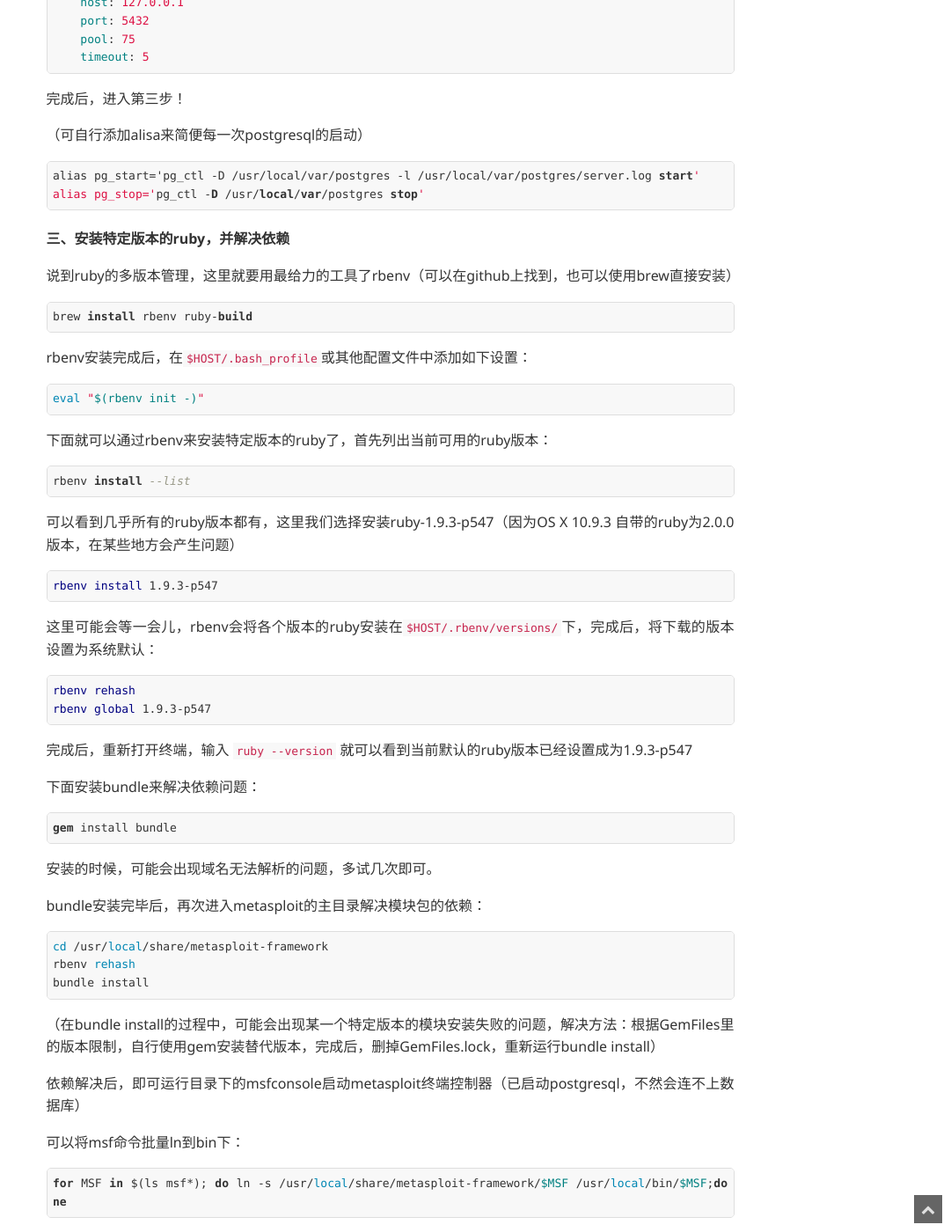
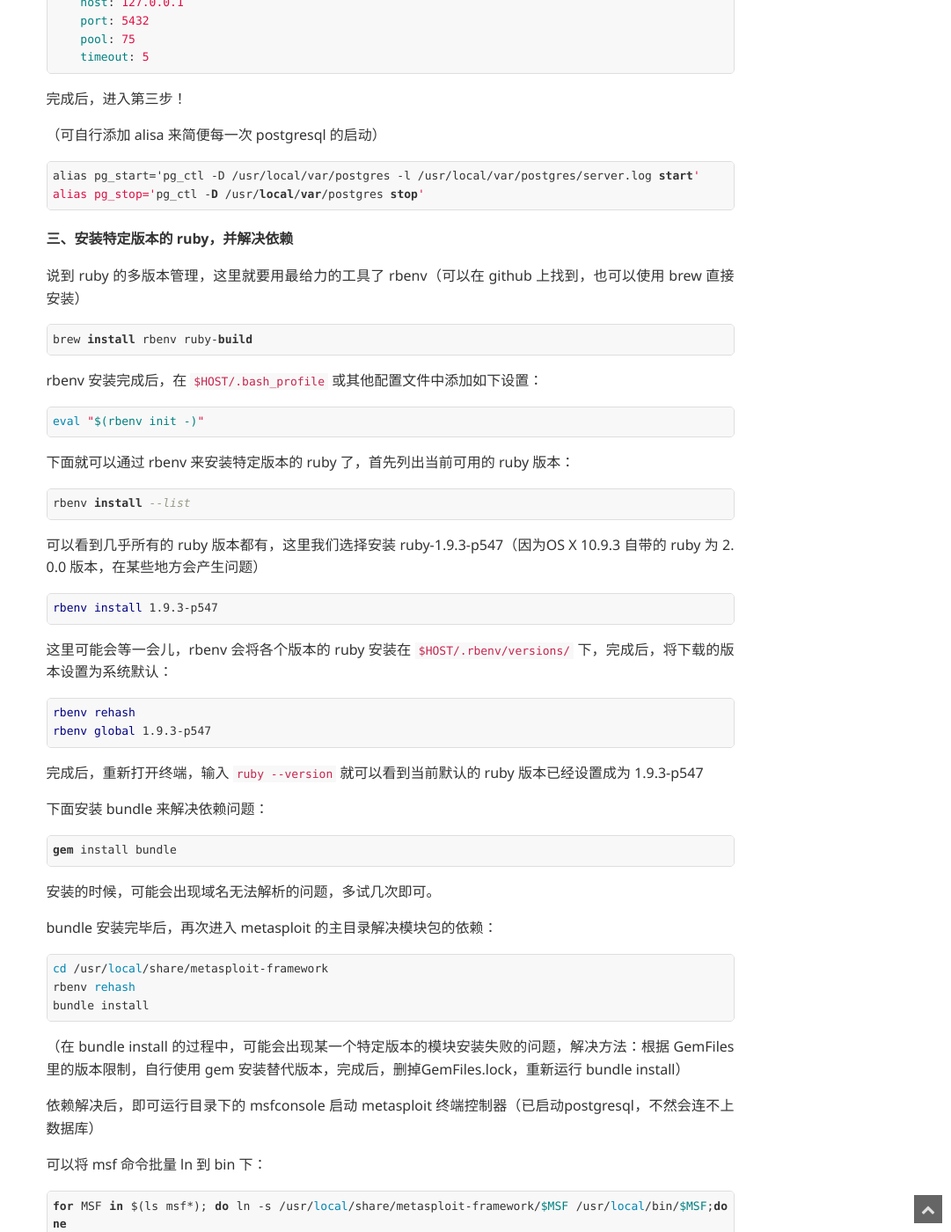
Before and after one commit to huntpig/rickgray.github.io, a Jekyll site: the page built from _posts/2014-06-30-osx-install-the-latest-metasploit.md, in a window 1280 px wide and 1400 px high, scrolled down 1297 px. Shown: the whole window at 88% size, without its empty margins (199-1280 px from the left). Built offline with Jekyll 4.4.1, drawn with Linux system fonts in a browser that asks for light colours; comment, search, counter and statistics services are not loaded; some of the changed text lies outside the part shown.

```diff
--- a/_posts/2014-06-30-osx-install-the-latest-metasploit.md
+++ b/_posts/2014-06-30-osx-install-the-latest-metasploit.md
@@ -57,53 +57,54 @@
 
 完成后，进入第三步！
 
-（可自行添加alisa来简便每一次postgresql的启动）
+（可自行添加 alisa 来简便每一次 postgresql 的启动）
 
     alias pg_start='pg_ctl -D /usr/local/var/postgres -l /usr/local/var/postgres/server.log start'
     alias pg_stop='pg_ctl -D /usr/local/var/postgres stop'
 
-### 三、安装特定版本的ruby，并解决依赖
-说到ruby的多版本管理，这里就要用最给力的工具了rbenv（可以在github上找到，也可以使用brew直接安装）
+### 三、安装特定版本的 ruby，并解决依赖
+
+说到 ruby 的多版本管理，这里就要用最给力的工具了 rbenv（可以在 github 上找到，也可以使用 brew 直接安装）
 
     brew install rbenv ruby-build
 
-rbenv安装完成后，在``$HOST/.bash_profile``或其他配置文件中添加如下设置：
+rbenv 安装完成后，在 `$HOST/.bash_profile` 或其他配置文件中添加如下设置：
 
     eval "$(rbenv init -)"
 
-下面就可以通过rbenv来安装特定版本的ruby了，首先列出当前可用的ruby版本：
+下面就可以通过 rbenv 来安装特定版本的 ruby 了，首先列出当前可用的 ruby 版本：
 
     rbenv install --list
 
-可以看到几乎所有的ruby版本都有，这里我们选择安装ruby-1.9.3-p547（因为OS X 10.9.3 自带的ruby为2.0.0版本，在某些地方会产生问题）
+可以看到几乎所有的 ruby 版本都有，这里我们选择安装 ruby-1.9.3-p547（因为OS X 10.9.3 自带的 ruby 为 2.0.0 版本，在某些地方会产生问题）
 
     rbenv install 1.9.3-p547
 
-这里可能会等一会儿，rbenv会将各个版本的ruby安装在``$HOST/.rbenv/versions/``下，完成后，将下载的版本设置为系统默认：
+这里可能会等一会儿，rbenv 会将各个版本的 ruby 安装在 `$HOST/.rbenv/versions/` 下，完成后，将下载的版本设置为系统默认：
 
     rbenv rehash
     rbenv global 1.9.3-p547
 
-完成后，重新打开终端，输入 ``ruby --version`` 就可以看到当前默认的ruby版本已经设置成为1.9.3-p547
+完成后，重新打开终端，输入 `ruby --version` 就可以看到当前默认的 ruby 版本已经设置成为 1.9.3-p547
 
-下面安装bundle来解决依赖问题：
+下面安装 bundle 来解决依赖问题：
 
     gem install bundle
 
 安装的时候，可能会出现域名无法解析的问题，多试几次即可。
 
-bundle安装完毕后，再次进入metasploit的主目录解决模块包的依赖：
+bundle 安装完毕后，再次进入 metasploit 的主目录解决模块包的依赖：
 
     cd /usr/local/share/metasploit-framework
     rbenv rehash
     bundle install
 
-（在bundle install的过程中，可能会出现某一个特定版本的模块安装失败的问题，解决方法：根据GemFiles里的版本限制，自行使用gem安装替代版本，完成后，删掉GemFiles.lock，重新运行bundle install）
+（在 bundle install 的过程中，可能会出现某一个特定版本的模块安装失败的问题，解决方法：根据 GemFiles 里的版本限制，自行使用 gem 安装替代版本，完成后，删掉GemFiles.lock，重新运行 bundle install）
 
-依赖解决后，即可运行目录下的msfconsole启动metasploit终端控制器（已启动postgresql，不然会连不上数据库）
+依赖解决后，即可运行目录下的 msfconsole 启动 metasploit 终端控制器（已启动postgresql，不然会连不上数据库）
 
-可以将msf命令批量ln到bin下：
+可以将 msf 命令批量 ln 到 bin 下：
 
     for MSF in $(ls msf*); do ln -s /usr/local/share/metasploit-framework/$MSF /usr/local/bin/$MSF;done
 
-至此，metasploit就已经安装完毕了，enjoy this！
+至此，metasploit 就已经安装完毕了，enjoy this！
```
Also changed, not shown: other parts of _posts/2014-06-30-osx-install-the-latest-metasploit.md (+17 -17 lines).
